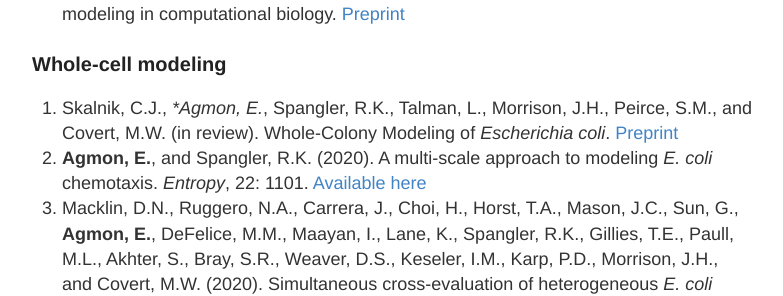
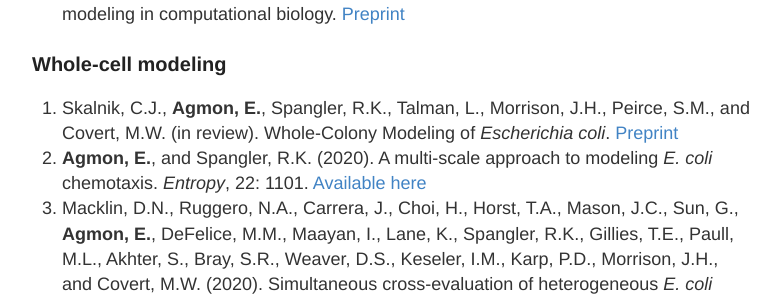
Before and after one commit to eagmon/eagmon.github.io, a Jekyll site: the page built from publications.md, in a window 1280 px wide. Shown: the part 373-669 px from the top of the page, without its empty margins (248-1031 px from the left). Built offline with Jekyll 4.4.1, drawn with Linux system fonts in a browser that asks for light colours.

Commit message:
fix bold formatting

```diff
--- a/publications.md
+++ b/publications.md
@@ -8,7 +8,7 @@ permalink: /publications/
 1. **Agmon, E.**, Spangler, R.K., Skalnik, C.J., Poole, W., Morrison, J.H.,  Peirce, S.M., and Covert, M.W. (in review). Vivarium: an interface and engine for integrative multi-scale modeling in computational biology. [Preprint](https://www.biorxiv.org/content/10.1101/2021.04.27.441657v1)
 
 ### Whole-cell modeling
-1. Skalnik, C.J., **Agmon, E.*, Spangler, R.K., Talman, L., Morrison, J.H., Peirce, S.M., and Covert, M.W. (in review). Whole-Colony Modeling of _Escherichia coli_. [Preprint](https://www.biorxiv.org/content/10.1101/2021.04.27.441666v1)
+1. Skalnik, C.J., **Agmon, E.**, Spangler, R.K., Talman, L., Morrison, J.H., Peirce, S.M., and Covert, M.W. (in review). Whole-Colony Modeling of _Escherichia coli_. [Preprint](https://www.biorxiv.org/content/10.1101/2021.04.27.441666v1)
 2. **Agmon, E.**, and Spangler, R.K. (2020). A multi-scale approach to modeling _E. coli_ chemotaxis. _Entropy_, 22: 1101. [Available here](https://www.mdpi.com/1099-4300/22/10/1101)
 3. Macklin, D.N., Ruggero, N.A., Carrera, J., Choi, H., Horst, T.A., Mason, J.C., Sun, G., **Agmon, E.**, DeFelice, M.M., Maayan, I., Lane, K., Spangler, R.K., Gillies, T.E., Paull, M.L., Akhter, S., Bray, S.R., Weaver, D.S., Keseler, I.M., Karp, P.D., Morrison, J.H., and Covert, M.W. (2020). Simultaneous cross-evaluation of heterogeneous _E. coli_ datasets via mechanistic simulation. _Science_, 369, eaav3751. [Available here](https://science.sciencemag.org/content/369/6502/eaav3751.abstract)
 
```
